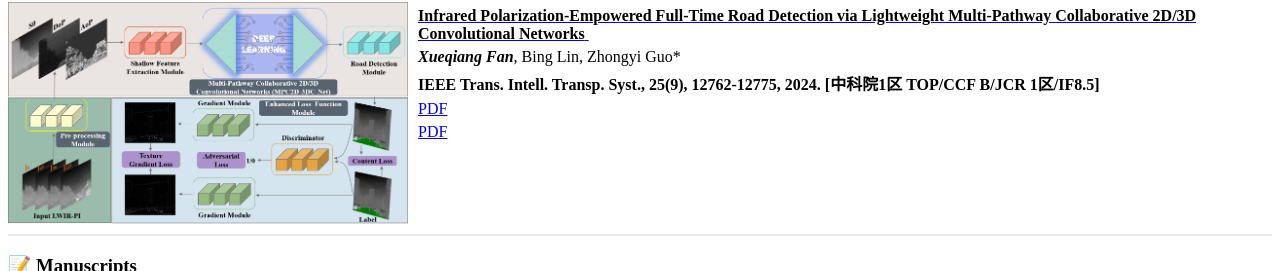
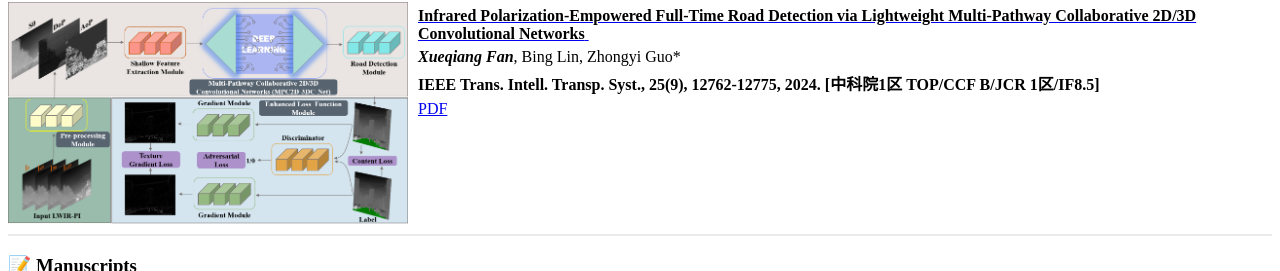
Before and after one commit to XueqiangF/xueqiangf.github.io, a Jekyll site: the page built from _pages/about.md, in a window 1280 px wide and 900 px high, scrolled down 1342 px, cut to the strip 137-408 px from the top of the window. Built offline with Jekyll 4.4.1, drawn with Linux system fonts in a browser that asks for light colours; comment, search, counter and statistics services are not loaded.

Commit message:
Add files via upload

```diff
--- a/_pages/about.md
+++ b/_pages/about.md
@@ -102,8 +102,7 @@
 	<span class="__dimensions_badge_embed__" data-doi="10.1109/TITS.2024.3383405" data-style="large_rectangle" style="display: inline-block"></span> </a></dd>
 	<dd><font style="font-style:oblique"><strong>Xueqiang Fan</strong></font>, Bing Lin, Zhongyi Guo*</dd>
  	<dd><strong>IEEE Trans. Intell. Transp. Syst., 25(9), 12762-12775, 2024. [中科院1区 TOP/CCF B/JCR 1区/IF8.5]</strong></dd>
-    <dd><a href="https://github.com/XueqiangF/xueqiangf.github.io/tree/main/doc/2024 (IEEE Trans. Intell. Transp. Syst.) LMPC2D3DCNet.pdf" target="_blank">PDF</a></dd>
-    <dd><a href="https://github.com/XueqiangF/xueqiangf.github.io/tree/main/doc/2024 (IEEE Trans. Intell. Transp. Syst.) LMPC2D3DCNet.pdf">PDF</a></dd>
+    <dd><a href="https://xueqiangf.github.io/doc/2024 (IEEE Trans. Intell. Transp. Syst.) LMPC2D3DCNet.pdf" target="_blank">PDF</a></dd>
 </dl>
 
 
```
